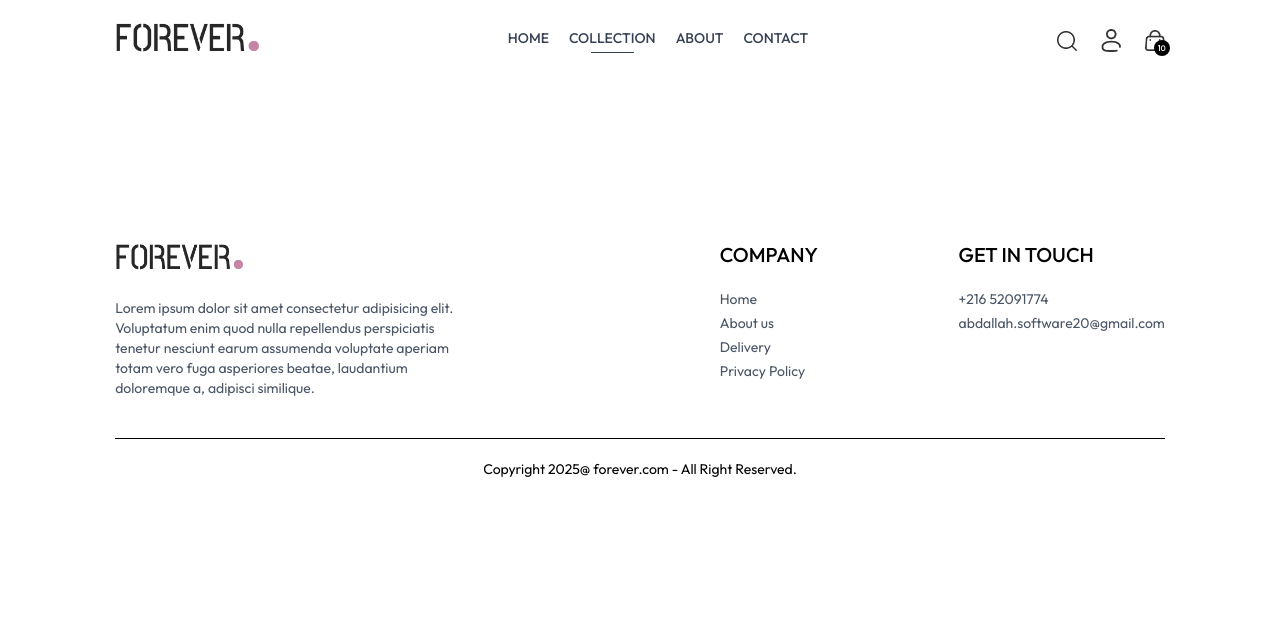
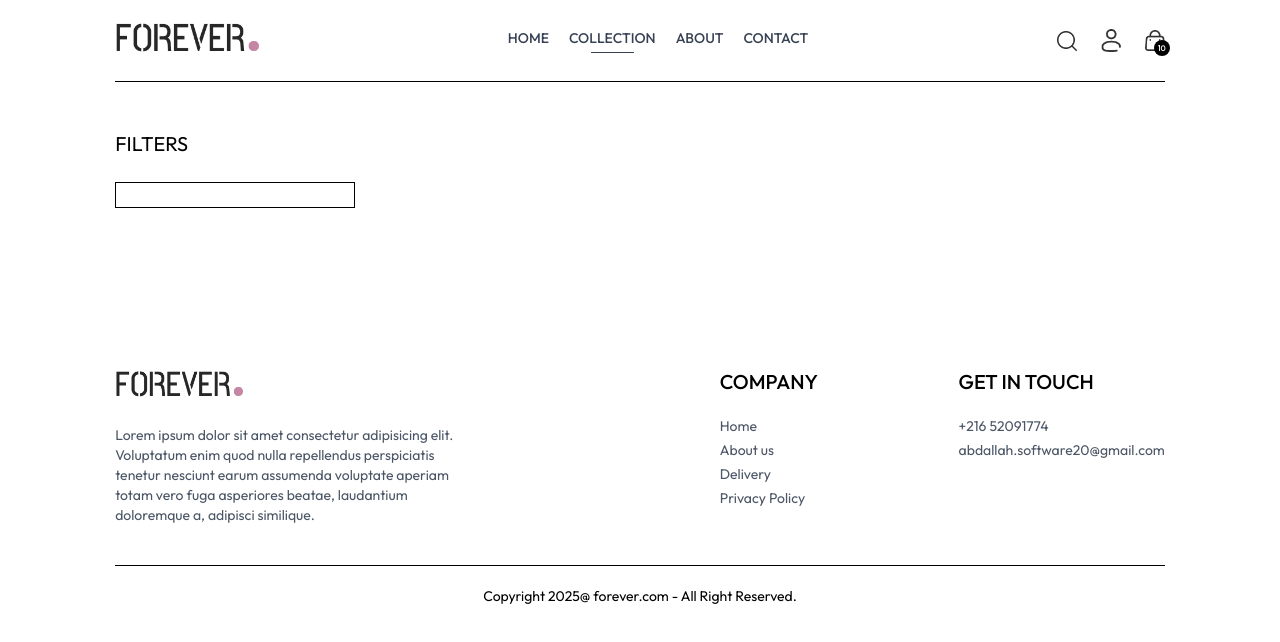
Before and after one commit to AbdallahJbeli/E-commerce, a React (Vite) app in the folder frontend/: page /collection in a window 1280 px wide. Shown: the top 642 px of the page. Built offline with nearby package versions, Linux system fonts and the light colour scheme.

Commit message:
Refactor Collection component to utilize ShopContext for product management and enhance layout with filter options

```diff
--- a/frontend/src/pages/Collection.jsx
+++ b/frontend/src/pages/Collection.jsx
@@ -1,8 +1,21 @@
-import React from 'react'
+import React, { useContext } from 'react'
+import { ShopContext } from '../context/ShopContext'
 
 function Collection() {
+
+  const { products } = useContext(ShopContext)
+
   return (
-    <div>
+    <div className='flex flex-col sm:flex-row gap-1 sm:gap-10 pt-10 border-t'>
+
+      {/* Filter Options */}
+      <div className='min-w-60'>
+        <p className='my-2 text-xl flex items-center cursor-pointer gap-2'>FILTERS</p>
+        {/* Category Filter */}
+        <div className={`border vorder-gray-300 pl-5 py-3 mt-6`}>
+
+        </div>
+      </div>
 
     </div>
   )
```
